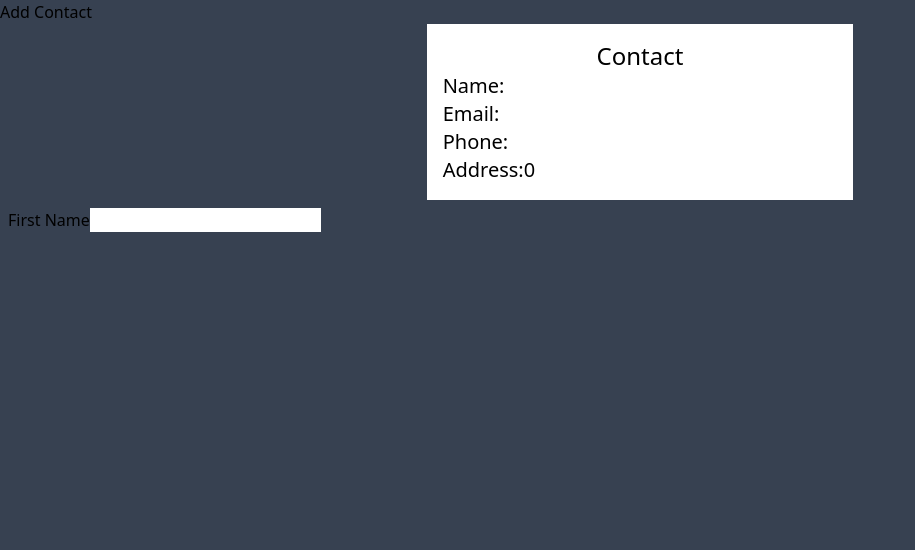
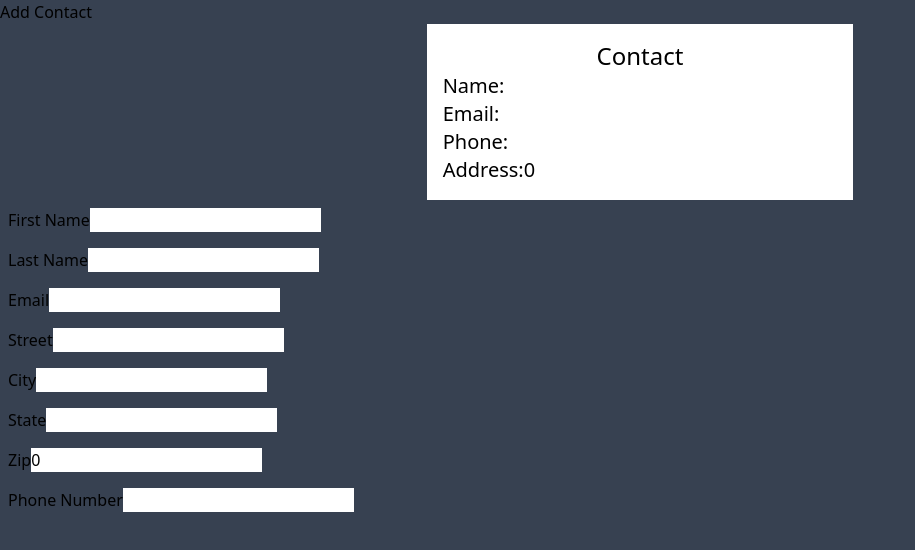
Before and after one commit to meloegel/SupLoad-FE, a React (Create React App) app: page /add-contact in a window 1280 px wide. Shown: the top 550 px of the page, without its empty margins (0-915 px from the left). Built offline with nearby package versions, Linux system fonts and the light colour scheme.

Commit message:
added input to addContact

```diff
--- a/src/pages/AddContact.tsx
+++ b/src/pages/AddContact.tsx
@@ -18,7 +18,7 @@ const initialFormValues = {
 
 export default function AddContact(): JSX.Element {
   const [formValues, setFormValues] = useState(initialFormValues);
-   const [request, data, statusCode] = useFetch<any>();
+  const [request, data, statusCode] = useFetch<any>();
 
   const {
     register,
@@ -89,6 +89,111 @@ export default function AddContact(): JSX.Element {
               </p>
             )}
           </div>
+          <div className="p-2">
+            <label>Last Name</label>
+            <input
+              {...register("lastname")}
+              value={formValues.lastname}
+              onChange={onInputChange}
+              name="lastname"
+              type="text"
+            />
+            {errors.lastname && (
+              <p className="text-red-600 text-xs m-2">
+                {errors.lastname?.message}
+              </p>
+            )}
+          </div>
+          <div className="p-2">
+            <label>Email</label>
+            <input
+              {...register("email")}
+              value={formValues.email}
+              onChange={onInputChange}
+              name="email"
+              type="text"
+            />
+            {errors.email && (
+              <p className="text-red-600 text-xs m-2">
+                {errors.email?.message}
+              </p>
+            )}
+          </div>
+          <div className="p-2">
+            <label>Street</label>
+            <input
+              {...register("street")}
+              value={formValues.street}
+              onChange={onInputChange}
+              name="street"
+              type="text"
+            />
+            {errors.street && (
+              <p className="text-red-600 text-xs m-2">
+                {errors.street?.message}
+              </p>
+            )}
+          </div>
+          <div className="p-2">
+            <label>City</label>
+            <input
+              {...register("city")}
+              value={formValues.city}
+              onChange={onInputChange}
+              name="city"
+              type="text"
+            />
+            {errors.city && (
+              <p className="text-red-600 text-xs m-2">
+                {errors.city?.message}
+              </p>
+            )}
+          </div>
+          <div className="p-2">
+            <label>State</label>
+            <input
+              {...register("state")}
+              value={formValues.state}
+              onChange={onInputChange}
+              name="state"
+              type="text"
+            />
+            {errors.state && (
+              <p className="text-red-600 text-xs m-2">
+                {errors.state?.message}
+              </p>
+            )}
+          </div>
+          <div className="p-2">
+            <label>Zip</label>
+            <input
+              {...register("zip")}
+              value={formValues.zip}
+              onChange={onInputChange}
+              name="zip"
+              type="text"
+            />
+            {errors.zip && (
+              <p className="text-red-600 text-xs m-2">
+                {errors.zip?.message}
+              </p>
+            )}
+          </div>
+          <div className="p-2">
+            <label>Phone Number</label>
+            <input
+              {...register("phone")}
+              value={formValues.phone}
+              onChange={onInputChange}
+              name="phone"
+              type="text"
+            />
+            {errors.phone && (
+              <p className="text-red-600 text-xs m-2">
+                {errors.phone?.message}
+              </p>
+            )}
+          </div>
         </form>
       </div>
     </div>
```
